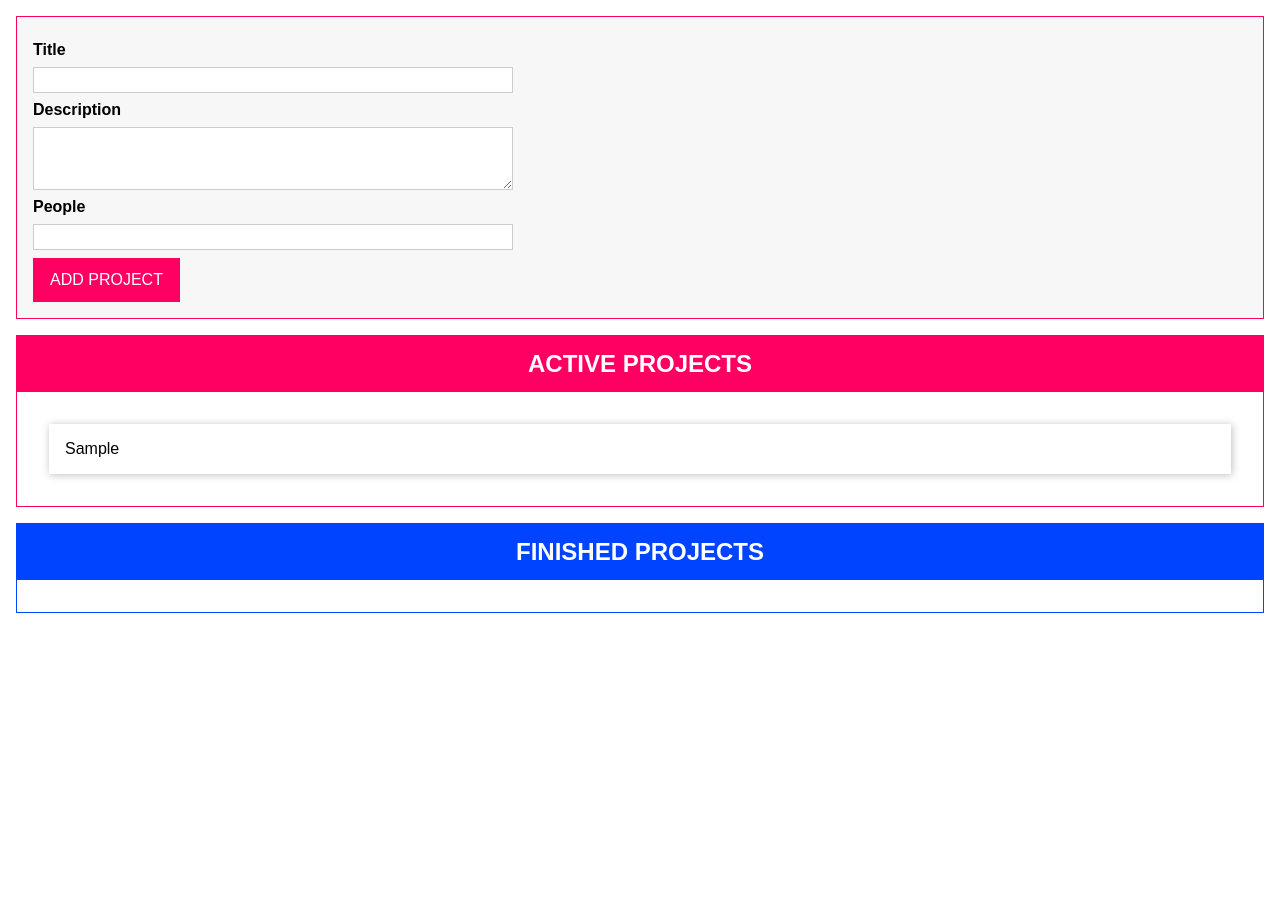
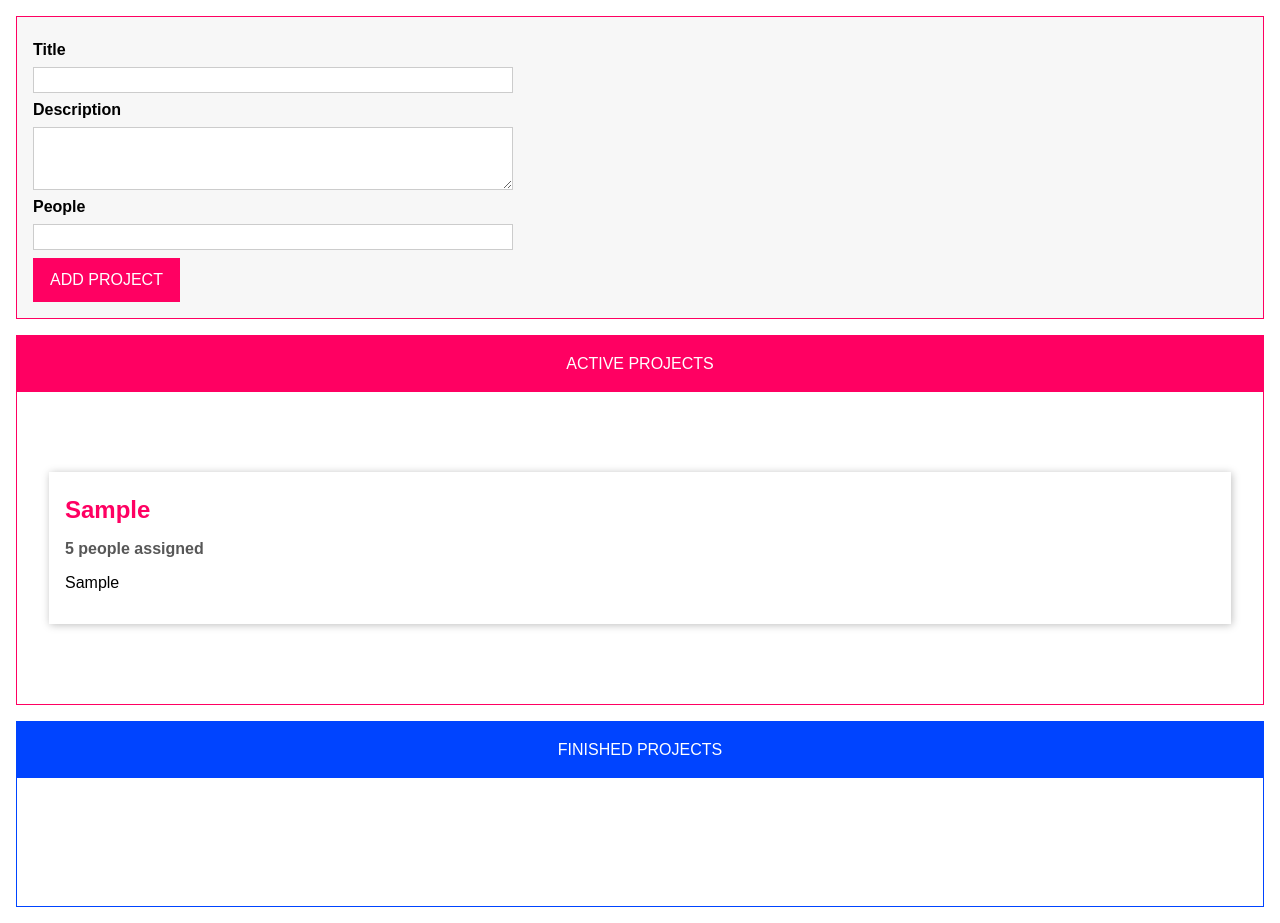
Before and after one commit to LenySebski/TS-course-project-demo, a website with bundled scripts: page index.html in a window 1280 px wide. Both pictures are taken after typing "Sample", "Sample", "5" into the empty fields and a click on the button "ADD PROJECT". Before the commit the page ends 800 px from the top, so only its background shows below. Built offline with nearby package versions, Linux system fonts and the light colour scheme.

Commit message:
drag and drop

```diff
--- a/app.css
+++ b/app.css
@@ -76,7 +76,7 @@ button:active {
 	background: #0044ff;
 }
 
-.projects h2 {
+.projects header {
 	margin: 0;
 	color: white;
 }
@@ -84,13 +84,16 @@ button:active {
 .projects ul {
 	list-style: none;
 	margin: 0;
-  padding: 1rem;
+	padding: 4rem 1rem;
+	transition: all 2s ease-in-out;
 }
 
 .projects li {
 	box-shadow: 1px 1px 8px rgba(0, 0, 0, 0.26);
 	padding: 1rem;
 	margin: 1rem;
+	-webkit-user-drag: "auto";
+	background-color: white;
 }
 
 .projects li h2 {
--- a/index.html
+++ b/index.html
@@ -2,7 +2,10 @@
 <html lang="en">
 	<head>
 		<meta charset="UTF-8" />
-    <meta name="viewport" content="width=device-width, initial-scale=1.0" />
+		<meta
+			name="viewport"
+			content="width=device-width, initial-scale=1.0"
+		/>
 		<meta http-equiv="X-UA-Compatible" content="ie=edge" />
 		<title>ProjectManager</title>
 		<link rel="stylesheet" href="app.css" />
@@ -21,19 +24,27 @@
 				</div>
 				<div class="form-control">
 					<label for="people">People</label>
-          <input type="number" id="people" step="1" min="0" max="10" />
+					<input
+						type="number"
+						id="people"
+						step="1"
+						min="0"
+						max="10"
+					/>
 				</div>
 				<button type="submit">ADD PROJECT</button>
 			</form>
 		</template>
 		<template id="single-project">
-      <li></li>
+			<li draggable="true">
+				<h2></h2>
+				<h3></h3>
+				<p></p>
+			</li>
 		</template>
 		<template id="project-list">
 			<section class="projects">
-        <header>
-          <h2></h2>
-        </header>
+				<header></header>
 				<ul></ul>
 			</section>
 		</template>
--- a/src/app.ts
+++ b/src/app.ts
@@ -1,6 +1,19 @@
+//Drag n Drop Interfaces
+
+interface Draggable {
+	dragStartHandler(event: DragEvent): void;
+	dragEndHandler(event: DragEvent): void;
+}
+
+interface DragTarget {
+	dragOverHandler(event: DragEvent): void;
+	dropHandler(event: DragEvent): void;
+	dragLeaveHandler(event: DragEvent): void;
+}
+
 //Project Type
 
-type Listener = (items: Project[]) => void;
+type Listener<T> = (items: T[]) => void;
 
 enum ProjectStatus {
 	Active,
@@ -18,12 +31,24 @@ class Project {
 
 //project state menegment class
 
-class ProjectState {
+class State<T> {
+	protected listeners: Listener<T>[] = [];
+
+	constructor() {
+		console.log();
+	}
+
+	addListener(listenerFn: Listener<T>) {
+		this.listeners.push(listenerFn);
+	}
+}
+
+class ProjectState extends State<Project> {
 	private projects: Project[] = [];
-	private listeners: Listener[] = [];
 	private static instance: ProjectState;
 
 	private constructor() {
+		super();
 		console.log("new project state instance created");
 	}
 
@@ -34,7 +59,7 @@ class ProjectState {
 		return this.instance;
 	}
 
-	addListener(listenerFn: Listener) {
+	addListener(listenerFn: Listener<Project>) {
 		this.listeners.push(listenerFn);
 	}
 	addProject(title: string, description: string, numOfPeople: number) {
@@ -46,6 +71,19 @@ class ProjectState {
 			ProjectStatus.Active
 		);
 		this.projects.push(newProject);
+		for (const listenerFn of this.listeners) {
+			listenerFn(this.projects.slice());
+		}
+	}
+
+	moveProject(id: string, targetStatus: ProjectStatus) {
+		const project = this.projects.find((project) => project.id === id);
+		if (project && project.status != targetStatus) {
+			project.status = targetStatus;
+			this.updateListeners();
+		}
+	}
+	private updateListeners() {
 		for (const listenerFn of this.listeners) {
 			listenerFn(this.projects.slice());
 		}
@@ -118,26 +156,102 @@ function AutoBind(
 	return adjustedDescriptor;
 }
 
-//ProjectList class
-class ProjectList {
+abstract class Component<T extends HTMLElement, U extends HTMLElement> {
 	templateElement: HTMLTemplateElement;
-	hostElement: HTMLDivElement;
-	element: HTMLElement;
-	assignedProjects: Project[] = [];
-
-	constructor(private type: "active" | "finished") {
-		this.templateElement = document.querySelector(
-			"#project-list"
-		) as HTMLTemplateElement;
-		this.hostElement = document.querySelector("#app") as HTMLDivElement;
-
+	hostElement: T;
+	element: U;
+	constructor(
+		templateId: string,
+		hostElementId: string,
+		insertAtStart: boolean,
+		newElementId?: string
+	) {
+		this.templateElement = document.getElementById(
+			templateId
+		)! as HTMLTemplateElement;
+		this.hostElement = document.getElementById(hostElementId)! as T;
 		const importedNode = document.importNode(
 			this.templateElement.content,
 			true
 		);
-		this.element = importedNode.firstElementChild as HTMLElement;
-		this.element.id = `${this.type}-projects`;
+		this.element = importedNode.firstElementChild as U;
+		if (newElementId) {
+			this.element.id = newElementId;
+		}
+		this.attach(insertAtStart);
+	}
+	private attach(insertAtBeginning: boolean) {
+		this.hostElement.insertAdjacentElement(
+			insertAtBeginning ? "afterbegin" : "beforeend",
+			this.element
+		);
+	}
+	abstract configure(): void;
+	abstract renderContent(): void;
+}
 
+//ProjectItem class
+
+class ProjectItem
+	extends Component<HTMLUListElement, HTMLLIElement>
+	implements Draggable
+{
+	private project: Project;
+
+	get persons() {
+		return this.project.people === 1
+			? "1 person"
+			: `${this.project.people} people`;
+	}
+
+	constructor(hostId: string, project: Project) {
+		super("single-project", hostId, false, project.id);
+		this.project = project;
+
+		this.configure();
+		this.renderContent();
+	}
+	@AutoBind
+	dragStartHandler(event: DragEvent) {
+		event.dataTransfer!.setData("text/plain", this.project.id);
+		event.dataTransfer!.effectAllowed = "move";
+	}
+
+	dragEndHandler(event: DragEvent) {
+		console.log("drag end", event);
+	}
+
+	configure() {
+		this.element.addEventListener("dragstart", this.dragStartHandler);
+		this.element.addEventListener("dragend", this.dragEndHandler);
+	}
+	renderContent() {
+		this.element.querySelector("h2")!.textContent = this.project.title;
+		this.element.querySelector("h3")!.textContent =
+			this.persons + " assigned";
+		this.element.querySelector("p")!.textContent =
+			this.project.description;
+	}
+}
+
+//ProjectList class
+class ProjectList
+	extends Component<HTMLDivElement, HTMLElement>
+	implements DragTarget
+{
+	assignedProjects: Project[] = [];
+
+	constructor(private type: "active" | "finished") {
+		super("project-list", "app", false, `${type}-projects`);
+		this.assignedProjects = [];
+
+		this.configure();
+		this.renderContent();
+	}
+	configure() {
+		this.element.addEventListener("dragover", this.dragOverHandler);
+		this.element.addEventListener("dragleave", this.dragLeaveHandler);
+		this.element.addEventListener("drop", this.dropHandler);
 		projectState.addListener((projects: Project[]) => {
 			const relevantProjects = projects.filter((project) => {
 				if (this.type === "active") {
@@ -148,9 +262,40 @@ class ProjectList {
 			this.assignedProjects = relevantProjects;
 			this.renderProjects();
 		});
+	}
 
-		this.attach();
-		this.renderContent();
+	@AutoBind
+	dragOverHandler(event: DragEvent) {
+		if (
+			event.dataTransfer &&
+			event.dataTransfer.types[0] === "text/plain"
+		) {
+			event.preventDefault();
+			const listEl = this.element.querySelector("ul")!;
+			listEl.classList.add("droppable");
+		}
+	}
+	@AutoBind
+	dropHandler(event: DragEvent) {
+		const projectId = event.dataTransfer!.getData("text/plain");
+		projectState.moveProject(
+			projectId,
+			this.type === "active"
+				? ProjectStatus.Active
+				: ProjectStatus.Finished
+		);
+	}
+	@AutoBind
+	dragLeaveHandler(_: DragEvent) {
+		const listEl = this.element.querySelector("ul")!;
+		listEl.classList.remove("droppable");
+	}
+
+	renderContent() {
+		const listId = `${this.type}-projects-list`;
+		this.element.querySelector("ul")!.id = listId;
+		this.element.querySelector("header")!.textContent =
+			this.type.toUpperCase() + " PROJECTS";
 	}
 
 	private renderProjects() {
@@ -159,47 +304,21 @@ class ProjectList {
 		)! as HTMLUListElement;
 		listEl.innerHTML = "";
 		for (const projectItem of this.assignedProjects) {
-			const listItem = document.createElement("li");
-			listItem.textContent = projectItem.title;
-			listEl.appendChild(listItem);
+			new ProjectItem(`${this.type}-projects-list`, projectItem);
 		}
 
 		this.element.appendChild(listEl);
 	}
-
-	private renderContent() {
-		const listId = `${this.type}-projects-list`;
-		this.element.querySelector("ul")!.id = listId;
-		this.element.querySelector("h2")!.textContent =
-			this.type.toUpperCase() + " PROJECTS";
-	}
-
-	private attach() {
-		this.hostElement.insertAdjacentElement("beforeend", this.element);
-	}
 }
 
 //ProjectInput class
-class ProjectInput {
-	templateElement: HTMLTemplateElement;
-	hostElement: HTMLDivElement;
-	element: HTMLFormElement;
+class ProjectInput extends Component<HTMLDivElement, HTMLFormElement> {
 	titleInputElement: HTMLInputElement;
 	descriptionInputElement: HTMLInputElement;
 	peopleInputElement: HTMLInputElement;
 
 	constructor() {
-		this.templateElement = document.getElementById(
-			"project-input"
-		)! as HTMLTemplateElement;
-		this.hostElement = document.getElementById("app")! as HTMLDivElement;
-
-		const importedNode = document.importNode(
-			this.templateElement.content,
-			true
-		);
-		this.element = importedNode.firstElementChild as HTMLFormElement;
-		this.element.id = "user-input";
+		super("project-input", "app", true, "user-input");
 
 		this.titleInputElement = this.element.querySelector(
 			"#title"
@@ -212,7 +331,10 @@ class ProjectInput {
 		) as HTMLInputElement;
 
 		this.configure();
-		this.attach();
+		this.renderContent();
+	}
+	configure() {
+		this.element.addEventListener("submit", this.submitHandler);
 	}
 
 	private gatherUserInput(): [string, string, number] | void {
@@ -264,13 +386,7 @@ class ProjectInput {
 			this.clearInputs();
 		}
 	}
-	private configure() {
-		this.element.addEventListener("submit", this.submitHandler);
-	}
-
-	private attach() {
-		this.hostElement.insertAdjacentElement("afterbegin", this.element);
-	}
+	renderContent() {}
 }
 
 const input = new ProjectInput();
```
Lines whose indentation alone changed are shown as unchanged.
